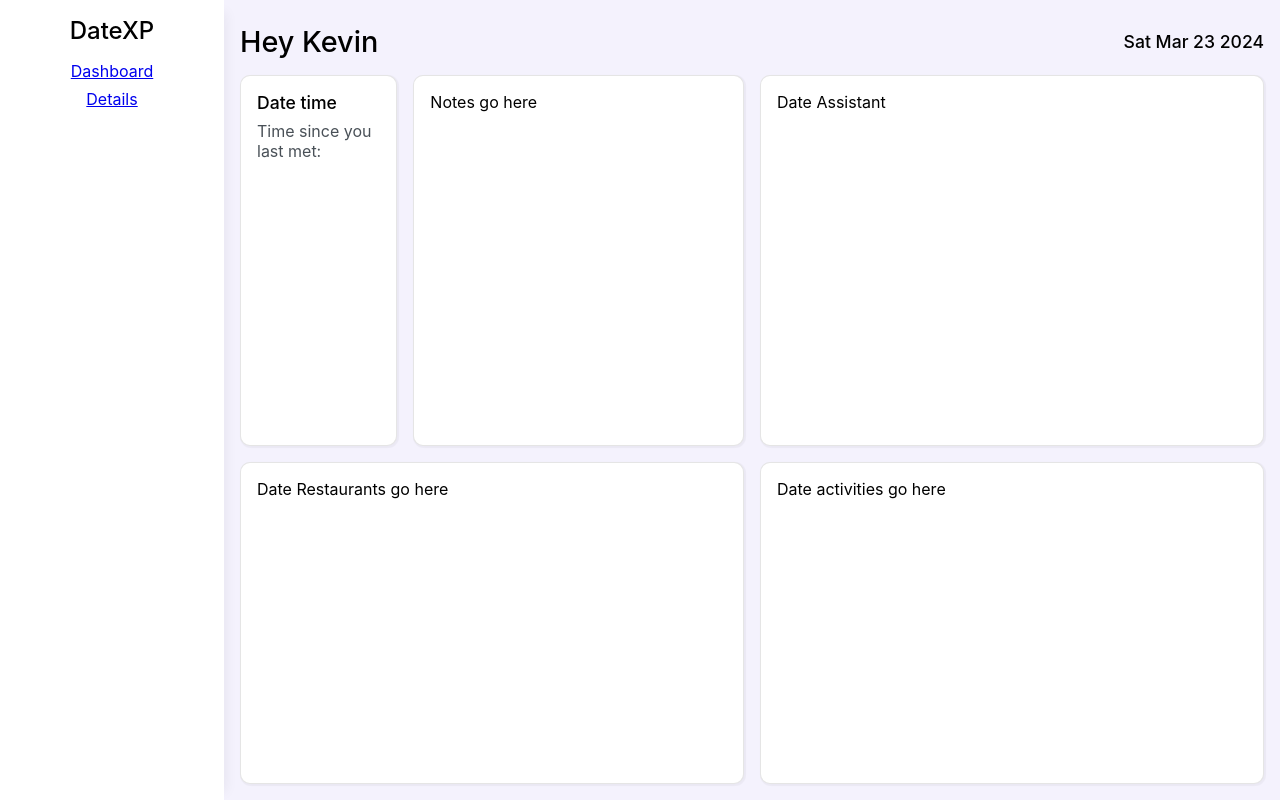
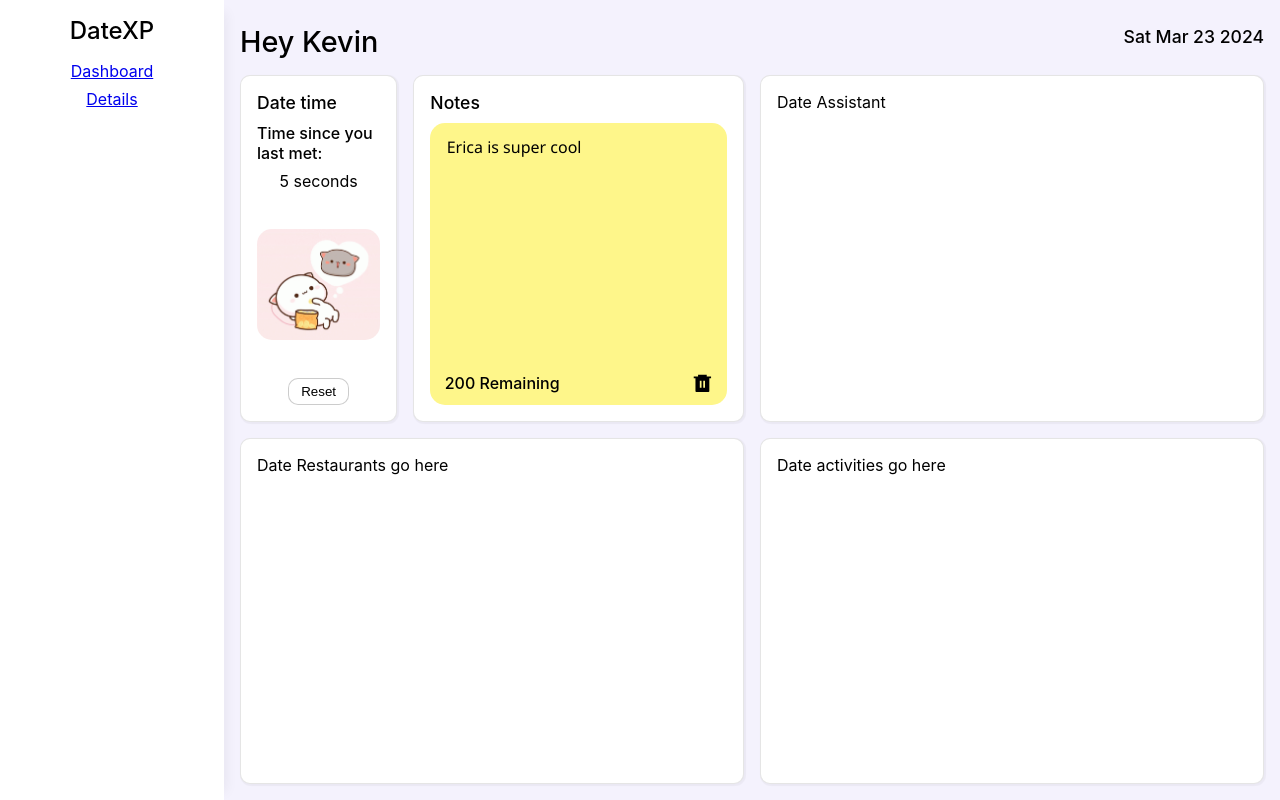
Before and after one commit to chukevh/dateXP, a React (Create React App) app in the folder frontend/: page / in a window 1280 px wide. Built offline with nearby package versions, Linux system fonts and the light colour scheme.

Commit message:
Completed Date time module, working on Note module

```diff
--- a/frontend/package.json
+++ b/frontend/package.json
@@ -8,6 +8,7 @@
     "@testing-library/user-event": "^13.5.0",
     "react": "^18.2.0",
     "react-dom": "^18.2.0",
+    "react-icons": "^5.0.1",
     "react-router-dom": "^6.22.3",
     "react-scripts": "5.0.1",
     "web-vitals": "^2.1.4"
--- a/frontend/src/components/News.js
+++ b/frontend/src/components/News.js
@@ -1,6 +1,6 @@
 import React from "react"
 
-export default function News() {
+export default function DateSpots() {
     // React.useEffect(() => {
     //     // fetch(`https://newsapi.org/v2/top-headlines?country=us&apiKey=${process.env.REACT_APP_NEWS_API_KEY}`)
     //     fetch(`https://newsapi.org/v2/everything?q=dating&apiKey=${process.env.REACT_APP_NEWS_API_KEY}`)
--- /dev/null
+++ b/frontend/src/hooks/useLocalStorage.js
@@ -0,0 +1,20 @@
+import React from "react";
+
+export function useDateTimeLocalStorage() {
+    const [value, setValue] = React.useState("")
+    const [init, setInit] = React.useState(false)
+    const dateTime = localStorage.getItem("datetime")
+
+    if (init === false) {
+        dateTime !== null
+            ? setValue(new Date(dateTime))
+            : setValue(new Date())
+        setInit(true)
+    }
+
+    React.useEffect(() => {
+        localStorage.setItem("datetime", value)
+    }, [value])
+
+    return [value, setValue]
+}
--- a/frontend/src/pages/dashboard/Dashboard.js
+++ b/frontend/src/pages/dashboard/Dashboard.js
@@ -1,5 +1,6 @@
 import News from "../../components/News";
 import DateTime from "./components/DateTime";
+import Notes from "./components/Notes";
 
 export default function Dashboard() {
     const date = new Date()
@@ -15,7 +16,7 @@ export default function Dashboard() {
                     <DateTime />
                 </div>
                 <div className="module-container grid-long-2">
-                    Notes go here
+                    <Notes />
                 </div>
                 <div className="module-container grid-long-3">
                     Date Assistant
--- a/frontend/src/pages/dashboard/components/DateTime.js
+++ b/frontend/src/pages/dashboard/components/DateTime.js
@@ -1,8 +1,43 @@
+import React from "react"
+import { useDateTimeLocalStorage } from "../../../hooks/useLocalStorage";
+import gif from "../../../images/datetime.gif"
+
 export default function DateTime() {
+    const [prevDate, setPrevDate] = useDateTimeLocalStorage()
+    const [dateTimer, setDateTimer] = React.useState("")
+
+    React.useEffect(() => {
+        const interval = setInterval(() => {
+            const currDate = new Date()
+            setDateTimer(calcDateTime(currDate, prevDate))
+        }, 1000);
+        return () => clearInterval(interval);
+    }, [prevDate])
+
+    function handleClick() {
+        const newDate = new Date()
+        localStorage.setItem("datetime", newDate)
+        setDateTimer(0)
+        setPrevDate(newDate)
+    }
+
+    function calcDateTime(currDate, prevDate) {
+        return Math.floor((currDate - prevDate)/1000)
+    }
+
     return (
-        <div className="datetime-container">
+        <>
             <span className="text-h2">Date time</span>
-            <span className="grey">Time since you last met:</span>
-        </div>
+            <div className="datetime-container">
+                <div className="datetime-text-container">
+                    <span className="text-h3">Time since you last met:</span>
+                    <span className="">{dateTimer} seconds</span>
+                </div>
+
+                <img src={gif} className="datetime-img"/>
+                <button onClick={handleClick} className="datetime-btn primary-bg">Reset</button>
+            </div>
+        </>
+
     )
 }
--- /dev/null
+++ b/frontend/src/pages/dashboard/components/Notes.js
@@ -0,0 +1,42 @@
+import React from "react";
+import { RiDeleteBin6Fill } from "react-icons/ri";
+
+export default function Notes() {
+    const [note, setNote] = React.useState({
+        text:"Erica is super cool"
+    })
+
+    function handleChange(e) {
+        console.log(e.target)
+        setNote(prevNote => {
+            return {
+                ...prevNote,
+                text: e.target.value
+            }
+        })
+    }
+
+    return (
+        <>
+            <span className="text-h2">Notes</span>
+            <div className="note">
+                <form className="note-form">
+                    <textarea
+                        onChange={handleChange}
+                        value={note.text}
+                        className="note-input"
+                        placeholder="Type to add a note..."
+                    />
+                </form>
+
+                <div className="note-footer">
+                    <span className="text-h3">200 Remaining</span>
+                    <RiDeleteBin6Fill
+                        className="delete-icon"
+                        size='1.3rem'
+                    />
+                </div>
+            </div>
+        </>
+    )
+}
--- a/frontend/src/styles.css
+++ b/frontend/src/styles.css
@@ -14,6 +14,9 @@ body {
 section {
   padding: 1rem 1rem;
 }
+.primary-bg {
+  background-color: #F4F2FD;
+}
 
 .text-h0 {
   font-size: 1.8rem;
@@ -23,10 +26,17 @@ section {
 .text-h1 {
   font-size: 1.5rem;
   font-weight: 500;
+
 }
 
 .text-h2 {
   font-size: 1.1rem;
+  font-weight: 500;
+  margin-bottom: 0.6rem;
+}
+
+.text-h3 {
+  font-size: 1rem;
   font-weight: 500;
 }
 
@@ -109,7 +119,7 @@ section {
   display: grid;
   flex: 1;
   grid-template-columns: repeat(6, 1fr);
-  grid-template-rows: repeat(auto-rows, 1fr);
+  grid-template-rows: repeat(2, 1fr);
   gap: 1rem;
 }
 
@@ -123,6 +133,8 @@ section {
 
 .module-container {
   background-color: white;
+  display: flex;
+  flex-direction: column;
   padding: 1rem 1rem;
   border: 0.2px solid rgb(0,0,0,0.1);
   border-radius: 10px;
@@ -130,11 +142,86 @@ section {
   /* flex: 1; */
 }
 
-/* Modules components */
+/* Modules */
+/* DateTime module */
 .datetime-container {
   display: flex;
   flex-direction: column;
+  justify-content: space-between;
+  align-items: center;
   gap: 0.5rem;
+  flex: 1;
+}
+
+.datetime-text-container {
+  display: flex;
+  flex-direction: column;
+  align-items: center;
+  gap: 0.5rem;
+}
+
+
+.datetime-img {
+  max-width: 100%;
+  border-radius: 15px;
+}
+
+.datetime-btn {
+  width: 50%;
+  background-color: white;
+  padding: 0.3rem 0.3rem;
+  border-radius: 10px;
+  border: 1px solid rgb(0,0,0,0.2);
+}
+
+.datetime-btn:hover{
+  border-color: rgba(0, 0, 0, 0.15);
+  box-shadow: rgba(0, 0, 0, 0.1) 0 4px 12px;
+  color: rgba(0, 0, 0, 0.8);
+  transform: translateY(-1px);
+}
+
+.datetime-btn:active {
+  background-color: #F0F0F1;
+  border-color: rgba(0, 0, 0, 0.15);
+  box-shadow: rgba(0, 0, 0, 0.06) 0 2px 4px;
+  color: rgba(0, 0, 0, 0.65);
+  transform: translateY(0);
+}
+
+/* Notes module */
+.note {
+  background-color: #fef68a;
+  padding: 0.7rem 0.9rem;
+  display: flex;
+  flex-direction: column;
+  justify-content: space-between;
+  flex: 1;
+  border-radius: 15px;
+}
+
+.note-form {
+  width: 100%;
+  height: 100%;
+  padding-bottom: 0.5rem;
+
+}
+
+.note-input {
+  background-color: #fef68a;
+  width: 100%;
+  height: 100%;
+  border: none;
+  resize: none;
+  outline: none;
+  font-size: 1rem;
+  font-family: 'Segoe UI';
+}
+
+.note-footer {
+  display: flex;
+  align-items: center;
+  justify-content: space-between;
 }
 
 /* Footer Component */
```
Also changed, not shown: frontend/src/images/datetime.gif (added), 1 other file (tests, documents, lock files or other folders).
